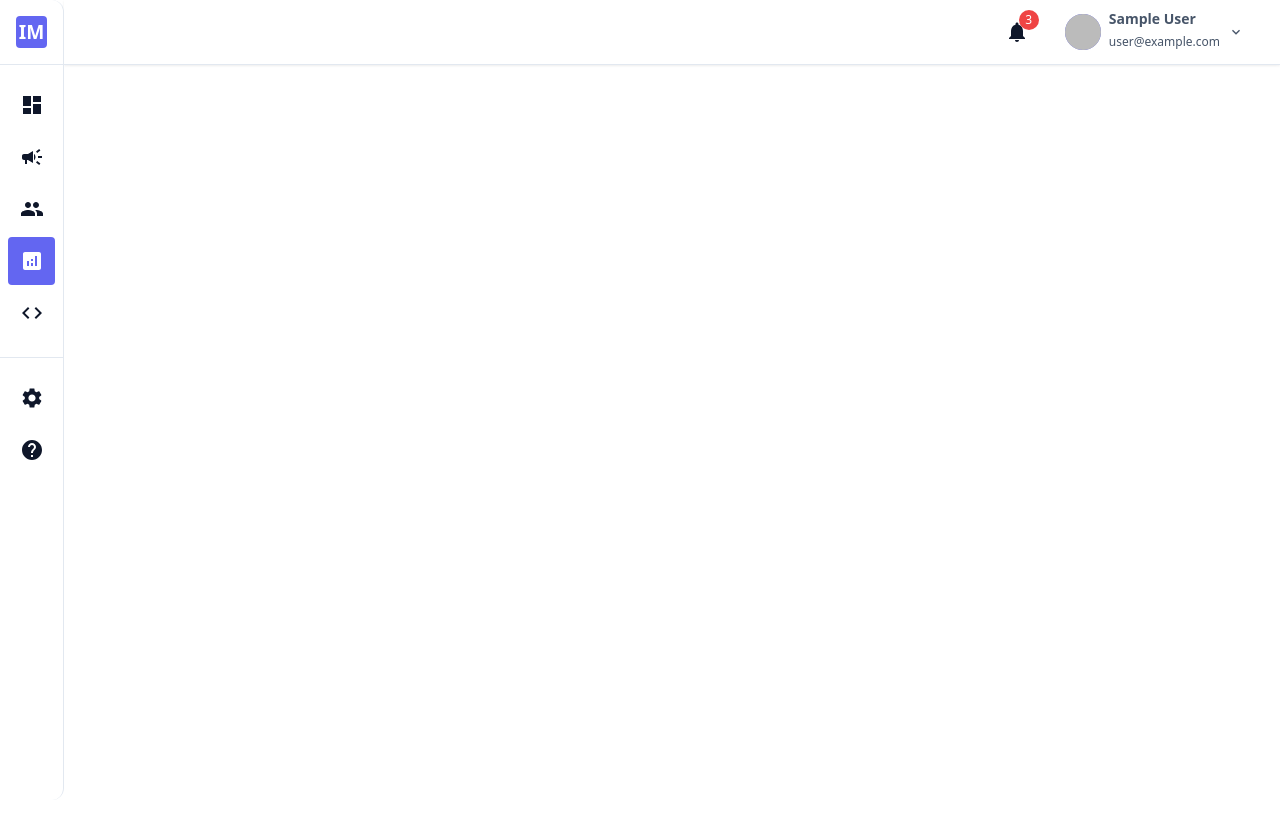
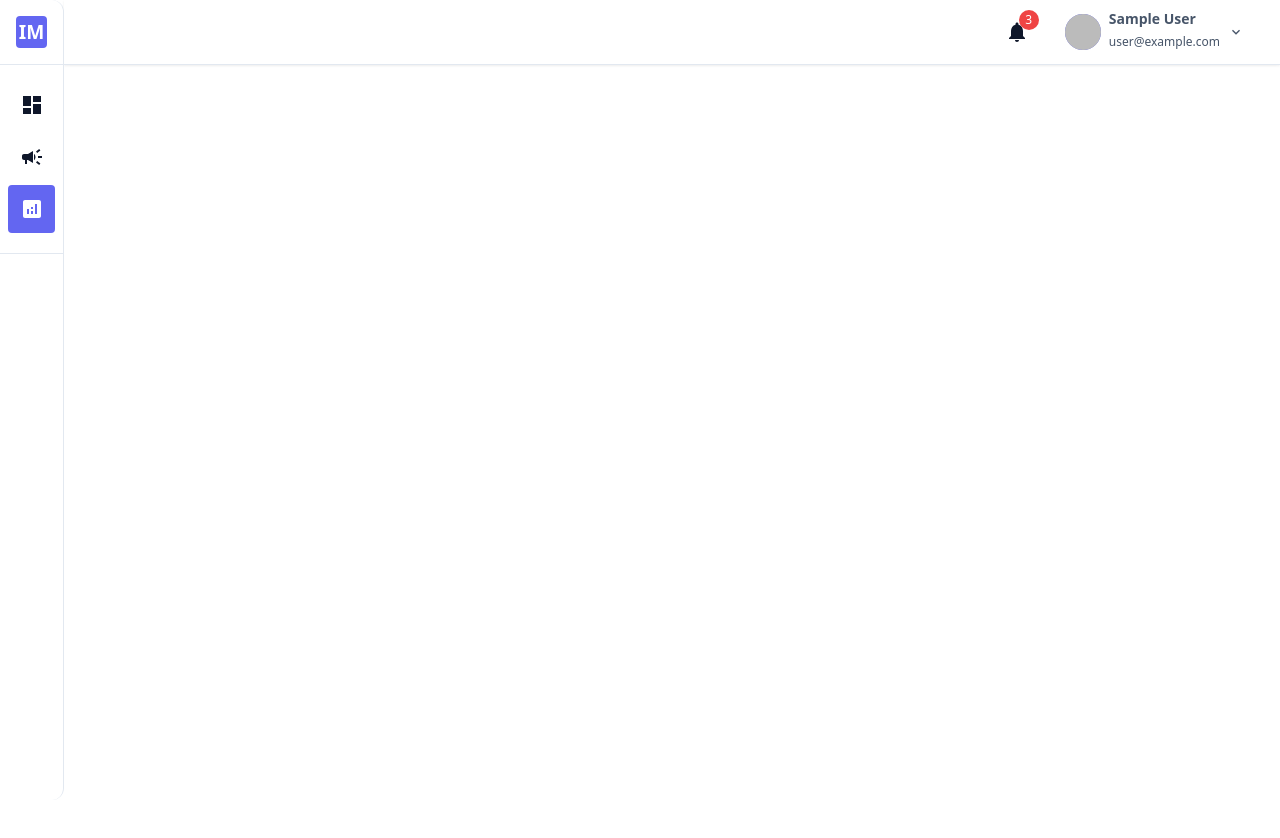
Before and after one commit to ANWESHA2202/influencer-marketer, a Next.js app: page /reports in a window 1280 px wide. Shown: the top 838 px of the page. Built offline with nearby package versions, Linux system fonts and the light colour scheme; no server answers; sample sign-in values are in the browser's storage.

Commit message:
extra navigations removed from sidebar

```diff
--- a/components/Sidebar.tsx
+++ b/components/Sidebar.tsx
@@ -46,40 +46,16 @@ const navigationItems: NavigationItem[] = [
     path: "/campaigns",
     badge: "3",
   },
-  {
-    id: "influencers",
-    label: "Influencers",
-    icon: <PeopleIcon />,
-    path: "/influencers-management",
-  },
+
   {
     id: "reports",
     label: "Reports",
     icon: <AnalyticsIcon />,
     path: "/reports",
   },
-  {
-    id: "hooks-demo",
-    label: "Hooks Demo",
-    icon: <CodeIcon />,
-    path: "/demo",
-  },
 ];
 
-const bottomNavigationItems: NavigationItem[] = [
-  {
-    id: "settings",
-    label: "Settings",
-    icon: <SettingsIcon />,
-    path: "/settings",
-  },
-  {
-    id: "help",
-    label: "Help & Support",
-    icon: <HelpIcon />,
-    path: "/help",
-  },
-];
+const bottomNavigationItems: NavigationItem[] = [];
 
 export default function Sidebar() {
   const router = useRouter();
```
